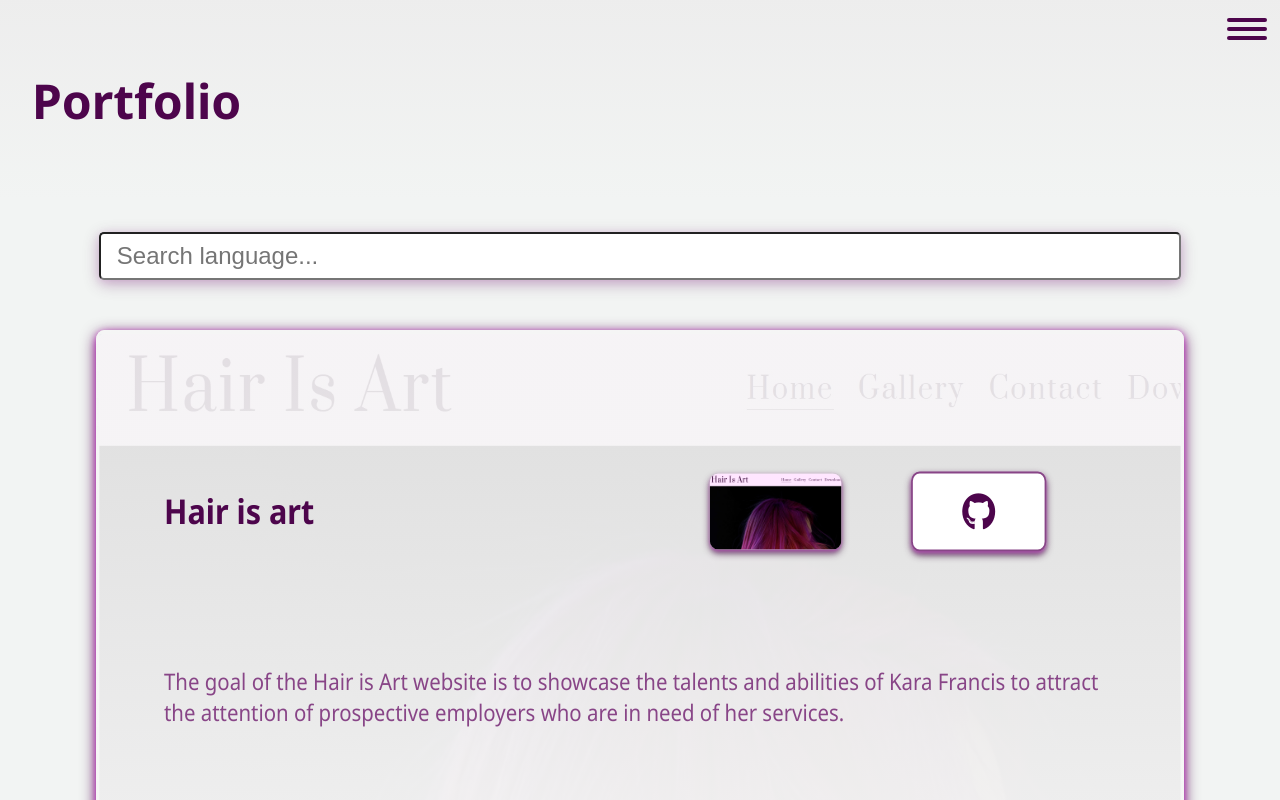
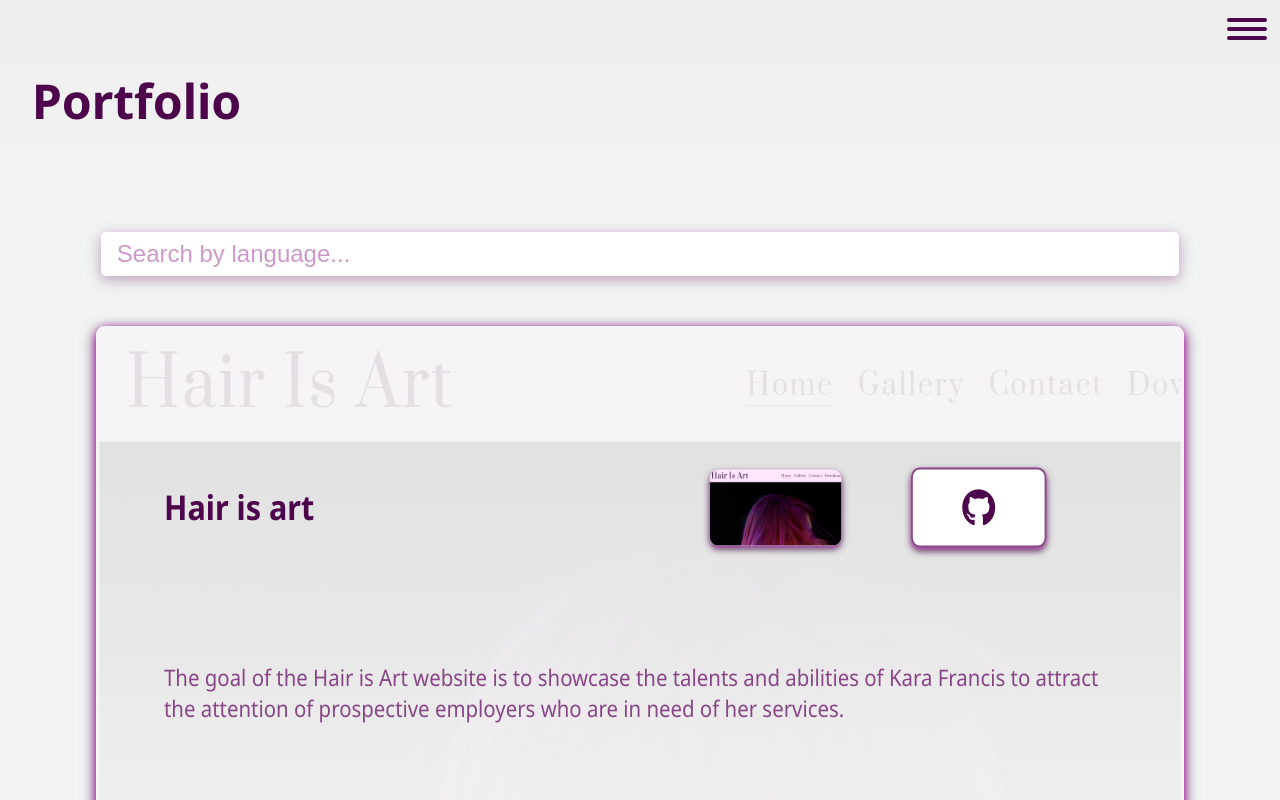
Before and after one commit to 2ndborn/micah-francis.com, a React (Vite) app in the folder micah/: page /portfolio in a window 1280 px wide. Shown: the top 800 px of the page. Built offline with nearby package versions, Linux system fonts and the light colour scheme; a web font is replaced by a local one.

Commit message:
tried to change the gradient of the about me

```diff
--- a/micah/src/pages/Portfolio.jsx
+++ b/micah/src/pages/Portfolio.jsx
@@ -73,10 +73,10 @@ const Portfolio = () => {
       </section>
       <div style={{display: 'flex', justifyContent: 'center', alignItems: 'center',}}>
         <input
-          style={{width: '83%', padding: '0.5rem 0 0.5rem 1rem', fontSize: '1.5rem', boxShadow: '0px 2px 8px rgba(204, 0, 204, 0.1), 0px 4px 16px rgba(77, 5, 76, 0.3)', borderRadius: '5px', margin: '2rem 0'}}
+          style={{width: '83%', color: 'hsl(301, 33%, 40%)', padding: '0.5rem 0 0.5rem 1rem', fontSize: '1.5rem', boxShadow: '0px 2px 8px rgba(204, 0, 204, 0.1), 0px 4px 16px rgba(77, 5, 76, 0.3)', borderRadius: '5px', border: 'none', margin: '2rem 0'}}
           onChange={(event) => handleSearch(event)}
           type="text"
-          placeholder='Search language...'
+          placeholder='Search by language...'
         />
       </div>
       <section style={{ position: "relative", height: "100vh", overflow: "hidden", zIndex: 0 }}>
--- a/micah/src/styles/Portfolio.module.css
+++ b/micah/src/styles/Portfolio.module.css
@@ -5,3 +5,11 @@
 .dotsActive {
     background-color: var(--cta-btn);
 }
+
+input::placeholder {
+    color: hsl(301, 33%, 70%);
+}
+
+input:focus {
+    outline: none;
+}
```
